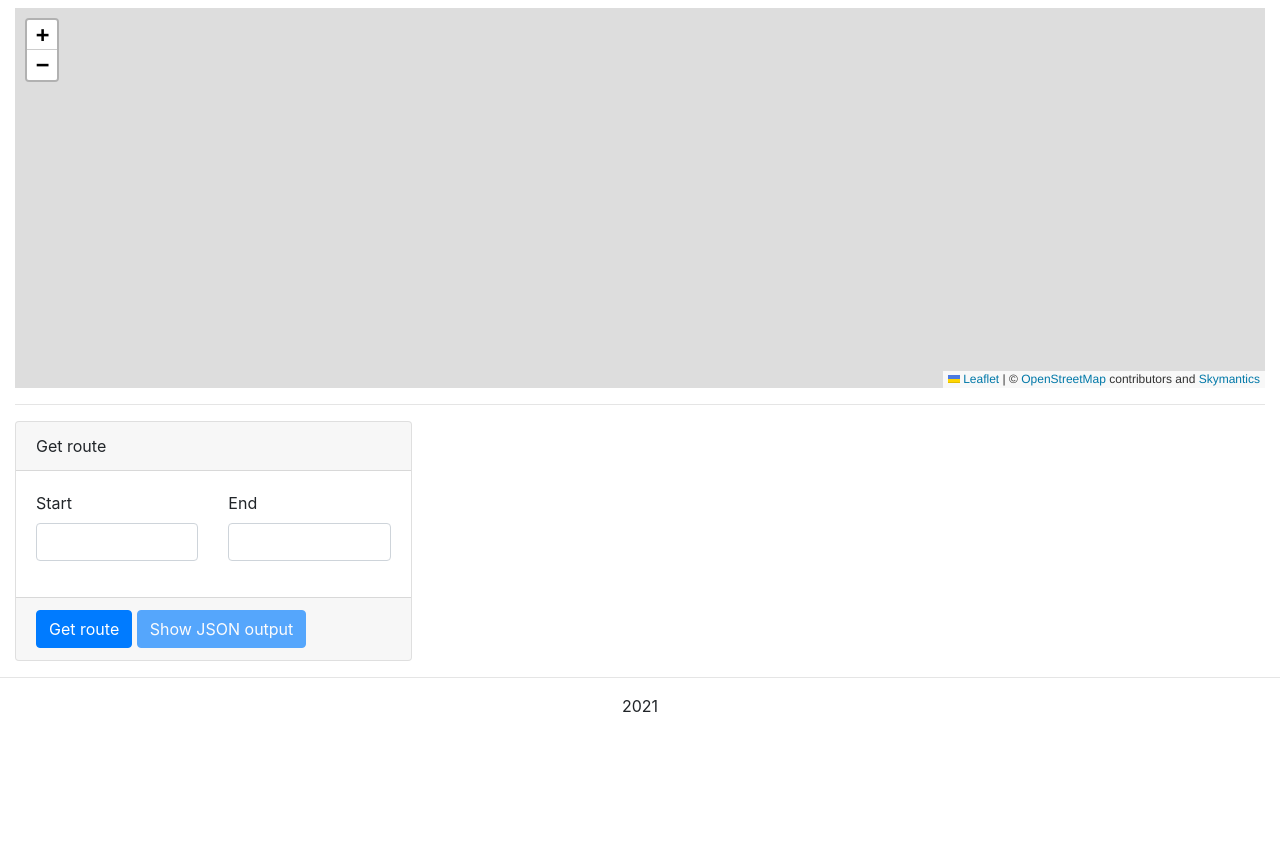
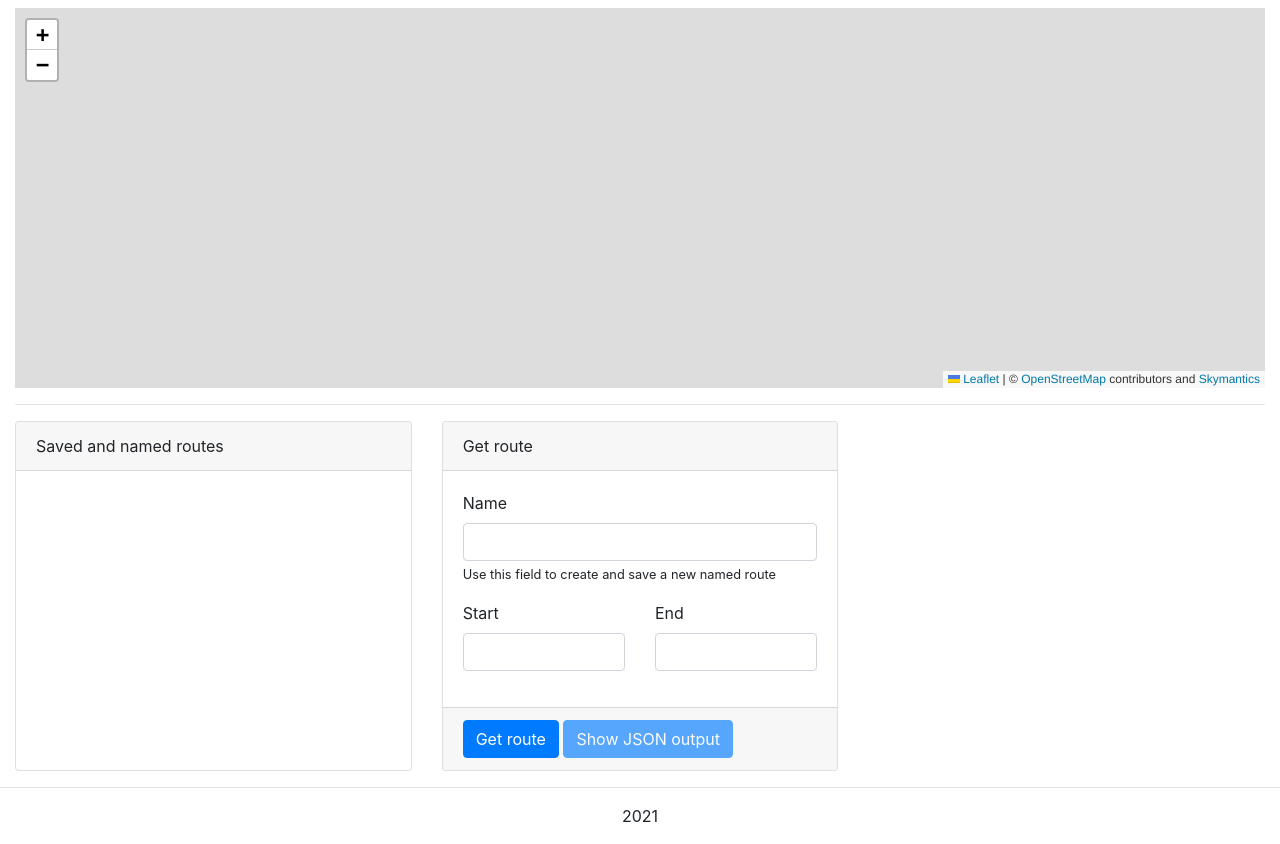
Before and after one commit to opengeospatial/T17-API-D175-Routes, a Flask app: template templates/index.html in a window 1280 px wide. Before the commit the page ends 712 px from the top, so only its background shows below. Run offline with Flask 2, Linux system fonts and the light colour scheme; the template is opened without the code that fills it, so the values that code supplies are empty; some libraries are stand-ins or nearby versions.

Commit message:
Add saved routes stuff.

```diff
--- a/app.py
+++ b/app.py
@@ -1,15 +1,16 @@
 import json
 import requests
 from pprint import pp, pprint
+from helpers import get_routes
 
 from flask import Flask, render_template, request, url_for
 app = Flask(__name__)
 
 API_BASE_URL = 'https://dp21.skymantics.com'
-
+ROUTES = get_routes(API_BASE_URL)
 DEFAULT_LIMIT = 20
 TILESERVER_URL = 'https://tile.openstreetmap.org/{z}/{x}/{y}.png'
-
+pprint(ROUTES)
 @app.route('/')
 def index():
     if not request.root_url:
@@ -18,7 +19,7 @@ def index():
     return render_template(
         'index.html',
         tileserver=TILESERVER_URL,
-
+        routes=ROUTES
     )
 
 @app.route('/route', defaults={
@@ -27,20 +28,54 @@ def index():
 def get_route():
     if (request.args.get('waypoints') != '' or request.args.get('waypoints') != None):
         waypoints_from_request = request.args.get('waypoints')
+    else:
+        waypoints_from_request = None
+    if (request.args.get('route_name') != '' or request.args.get('route_name') != None):
+        route_name_from_request = request.args.get('route_name')
+    else:
+        route_name_from_request = None
     # Get the waypoints from the request
     waypoints = waypoints_from_request
+    # Get the route name from the request
+    route_name = route_name_from_request
     # Set the API resource url
     URL = API_BASE_URL+"/routes"
     PARAMS = {
         'waypoints':json.loads(waypoints),
+        'name': route_name
     }
     # sending get request and saving the response as response object
     api_response = requests.post(url = URL, json = PARAMS)
     # extracting data in json format
     json_api_response = api_response.json()
     # Get features
+    pprint(json_api_response)
     json_fearures_list = json_api_response["features"]
     # Parsing to string
     features_list = json.dumps(json_fearures_list)
     # Returning string
     return features_list
+
+@app.route('/named_route')
+def get_routes():
+    json_routes_list = get_routes(API_BASE_URL)
+    # Parsing to string
+    routes_list = json.dumps(json_routes_list)
+    # Returning string
+    return routes_list
+
+@app.route('/route/named')
+def named_route():
+    route_id = request.args.get('route_link')
+    target_url = API_BASE_URL+'/rimac/routes/'+route_id
+    # sending get request and saving the response as response object
+    api_response = requests.get(url = target_url)
+    # extracting data in json format
+    json_api_response = api_response.json()
+    # Get features
+    pprint(json_api_response)
+    json_fearures_list = json_api_response["features"]
+    # Parsing to string
+    features_list = json.dumps(json_fearures_list)
+    # Returning string
+    return features_list
--- a/templates/index.html
+++ b/templates/index.html
@@ -51,13 +51,34 @@
 
             <div class="row">
                 <div class="col-4  d-flex align-items-stretch">
+                    <div class="card  w-100">
+                        <div class="card-header">
+                            Saved and named routes
+                        </div>
+                        <div class="card-body">
+                            <div class="row form-group">
+                                <div class="col-12">
+                                    {% for route in routes %}
+                                        <a href="{{route.href}}" class="badge badge-primary route-link" target="_blank">{{route.title}}</a>
+                                    {% endfor %}
+                                </div>
+                            </div>
+                        </div>
+                    </div>
+                </div>
+                <div class="col-4  d-flex align-items-stretch">
                         <div class="card  w-100">
                             <div class="card-header">
                                 Get route
-                                <!-- <button class="badge btn badge-success start-btn">Start</button>
-                                <button class="badge disabled btn badge-warning end-btn">Finish</button> -->
                             </div>
                             <div class="card-body">
+                                <div class="row form-group">
+                                    <div class="col-12">
+                                        <label for="name">Name</label>
+                                        <input type="text" name="name" id="name" class="form-control">
+                                        <small>Use this field to create and save a new named route</small>
+                                    </div>
+                                </div>
                                 <div class="row form-group">
                                     <div class="col-6">
                                        <label for="start">Start</label>
@@ -149,7 +170,7 @@
 
             });
 
-            /** @function getCollectionItemList
+            /** @function getRoutes
              * Do an AJAX call to get all the items that are part of a given collection.
              *
              * @returns {JSON}|{boolean}
@@ -158,6 +179,7 @@
                 refreshMap();
                 var start = JSON.parse($('#start').val());
                 var finish = JSON.parse($('#end').val());
+                var name = $('#name').val();
 
                 var $this = $(this);
                 var loadingText = '<i class="fa fa-circle-o-notch fa-spin"></i> Loading...';
@@ -165,10 +187,10 @@
                     $this.data('original-text', $(this).html());
                     $this.html(loadingText);
                     $this.prop('disabled', true);
-
                 }
                 $.getJSON($SCRIPT_ROOT + 'route', {
-                    waypoints: JSON.stringify([start, finish])
+                    waypoints: JSON.stringify([start, finish]),
+                    route_name: name
                 }, function(data) {
                     if (data[0] == "error") {
                         alert(data[1]);
@@ -253,6 +275,7 @@
                 // Put beautified json
                 // $(target).text(JSON.stringify(data, null, 4));
                 $("#selectedCollectionId").text(data.id)
+                console.log(data);
                 $(target).empty().simpleJson({ jsonObject: data });
             }
 
@@ -344,6 +367,58 @@
             }
         </script>
 
+        <!-- Named routes -->
+        <script>
+            $('.route-link').on('click', getRouteByName);
+
+            /** @function getRouteByName
+             * Do an AJAX call to get all the items that are part of a given collection.
+             *
+             * @returns {JSON}|{boolean}
+             */
+             function getRouteByName(e){
+                e.preventDefault();
+                refreshMap();
+                var url = this.href;
+                var $this = $(this);
+                var loadingText = '<i class="fa fa-circle-o-notch fa-spin"></i> Loading...';
+                if ($(this).html() !== loadingText) {
+                    $this.data('original-text', $(this).html());
+                    $this.html(loadingText);
+                    $this.prop('disabled', true);
+                }
+                $.getJSON($SCRIPT_ROOT + '/route/named', {
+                    route_link: url.split('/').at(-1)
+                }, function(data) {
+                    if (data[0] == "error") {
+                        alert(data[1]);
+                        $this.html($this.data('original-text'));
+                        $this.removeAttr('disabled');
+                    } else {
+                        /** @function showJSONOutput */
+                        showJSONOutput(data, "#result-items");
+                        /** @function saveObjects */
+                        saveObjects(data);
+                        /** @function renderObjects */
+                        renderObjects();
+                        return data;
+                    }
+                }).done(function (data) {
+                    if (data[0] !== "error") {
+                        $this.html($this.data('original-text'));
+                        $this.removeAttr('disabled');
+                        $('#getRouteJsonOutput').removeAttr('disabled');
+                    }
+                }).fail(function() {
+                    $this.html($this.data('original-text'));
+                    $this.removeAttr('disabled');
+                    alert('Error');
+                });
+
+                return false;
+            }
+
+        </script>
         <!-- Map JS -->
         <script>
             var map = L.map('mapid', {
```
Also changed, not shown: helpers.py (added, +22 -0 lines).
